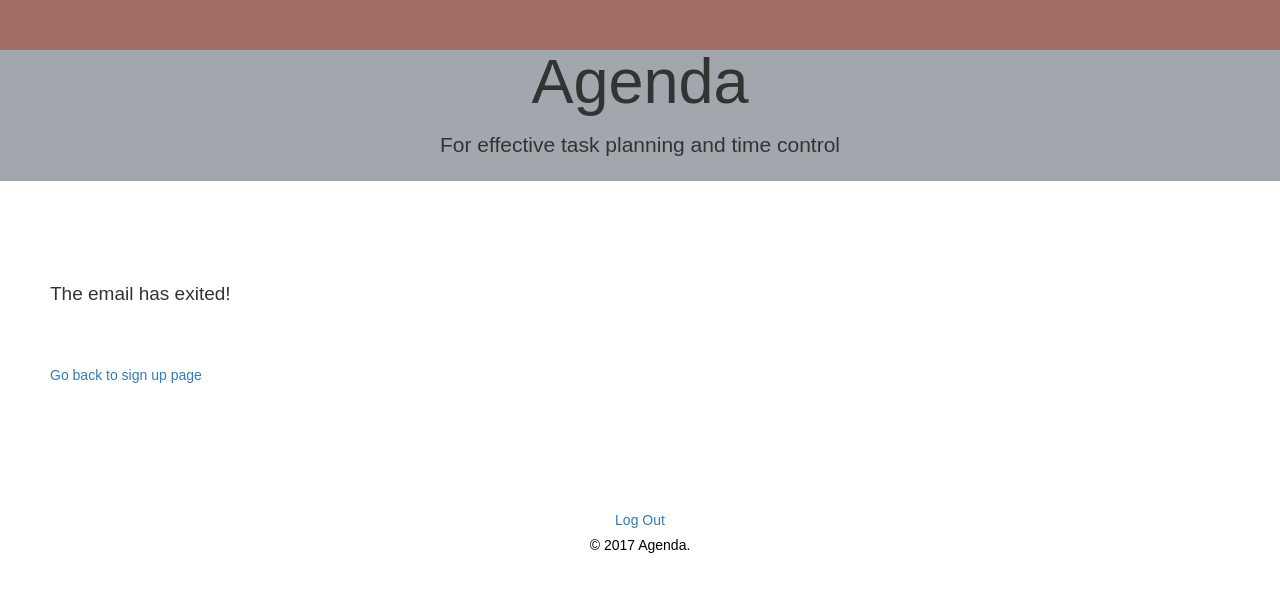
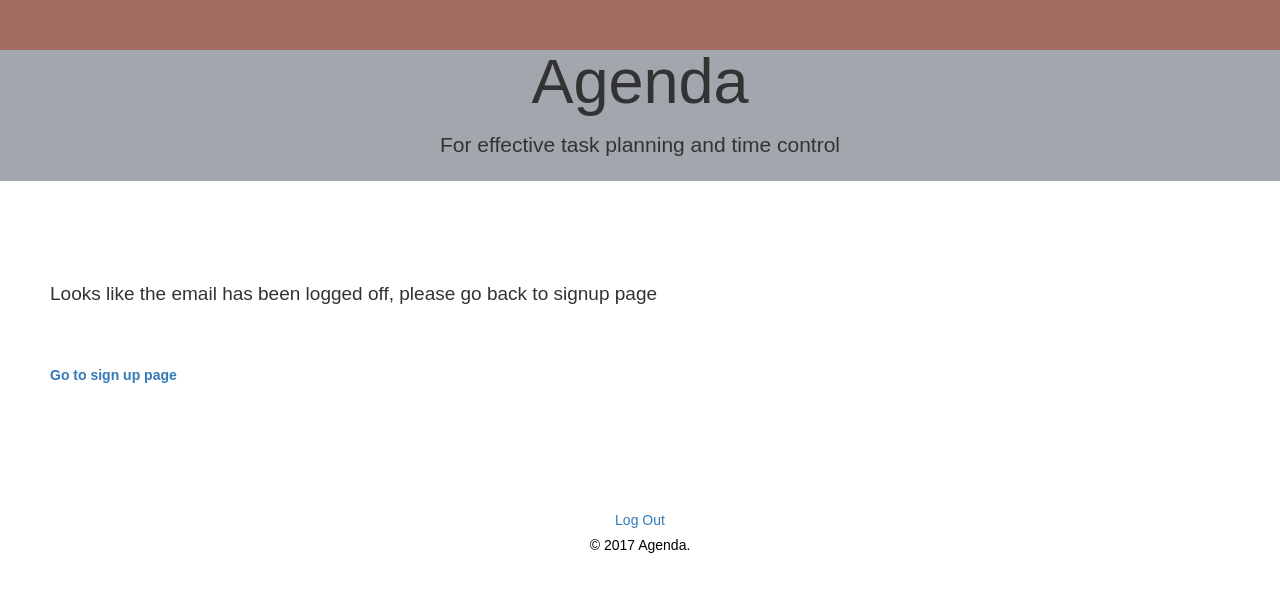
Before and after one commit to rb496/finalproject, a PHP site: page /finalproject/exitedname.php in a window 1280 px wide. Shown: the top 592 px of the page. Run offline with PHP 8.4, Linux system fonts and the light colour scheme; some libraries are stand-ins or nearby versions.

Commit message:
changed headings

```diff
--- a/finalproject/exitedname.php
+++ b/finalproject/exitedname.php
@@ -5,8 +5,8 @@
 	<div id="about" class="container-fluid">
 	  <div class="row">
 	    <div class="col-sm-8">
-	      <h4>The email has exited!</h4>
-	      <br><a href="signup_process.php"> Go back to sign up page</a>
+	      <h4>Looks like the email has been logged off, please go back to signup page</h4>
+	     <b> <br><a href="signup_process.php"> Go to sign up page</a></b>
 	      <br>
 	    </div>
 	  </div>
```
